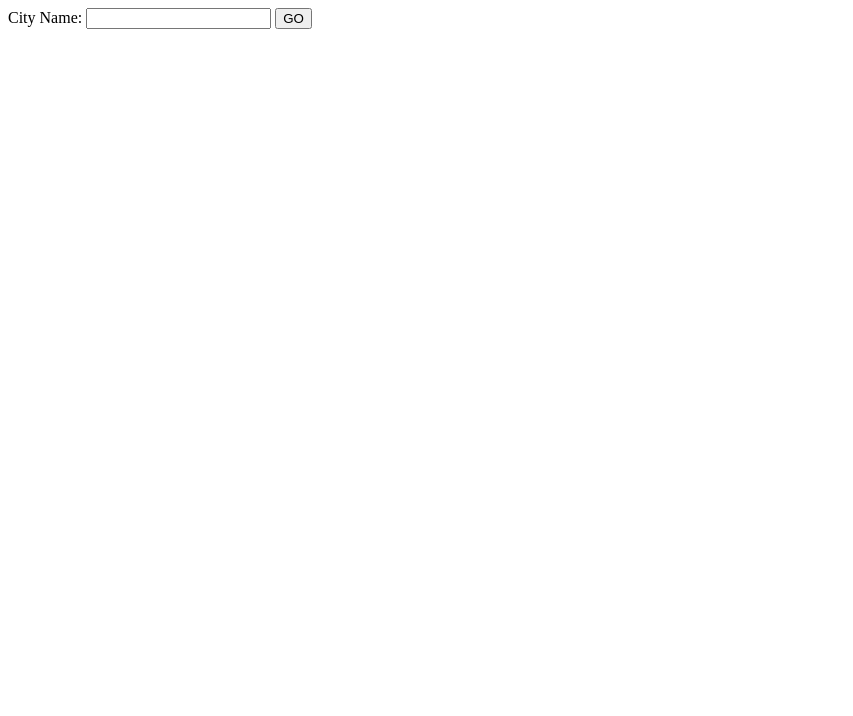
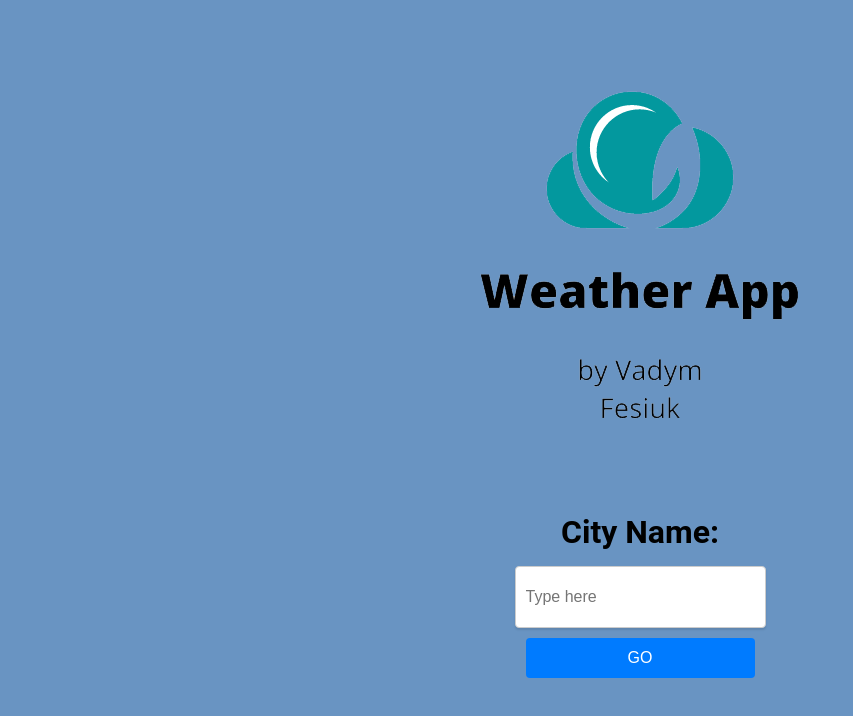
Before and after one commit to VadymFES/WeatherProject, a website: page index.html in a window 1280 px wide. Shown: the whole page, without its empty margins (0-853 px from the left). Drawn offline with Linux system fonts and the light colour scheme.

Commit message:
initial commit

```diff
--- a/index.html
+++ b/index.html
@@ -1,20 +1,85 @@
 <!DOCTYPE html>
 <html lang="en">
+
 <head>
     <meta charset="UTF-8">
     <meta http-equiv="X-UA-Compatible" content="IE=edge">
     <meta name="viewport" content="width=device-width, initial-scale=1.0">
+    <link rel="stylesheet" href="style.css">
     <title>Weather app</title>
+
+    <style>
+
+body {
+            background-color: #6994c2;
+            font-family: 'Roboto', sans-serif;
+            font-size: 16px;
+            line-height: 1.5;
+            color: #333;
+        }
+
+
+                /* Style the form container */
+        .flex, form {
+            display: flex;
+            justify-content: center;
+            flex-direction: column;
+            align-items: center;
+
+        }
+label {
+            font-size: 20px;
+            font-weight: 600;
+            margin-bottom: 10px;
+            font-size: xx-large;
+            color: black;
+}
+
+        /* Style the input field */
+        input[type=text] {
+            width: 100%;
+            height: 40px;
+            padding: 10px;
+            border: 1px solid #ccc;
+            border-radius: 4px;
+            margin-bottom: 10px;
+            font-size: 16px;
+            box-shadow: 0px 2px 2px rgba(0, 0, 0, 0.1);
+        }
+
+        /* Style the submit button */
+        button[type=submit] {
+            width: 100%;
+            height: 40px;
+            background-color: #007bff;
+            color: white;
+            border: none;
+            border-radius: 4px;
+            font-size: 16px;
+            cursor: pointer;
+            transition: background-color 0.3s ease-in-out;
+        }
+
+        /* Style the submit button on hover */
+        button[type=submit]:hover {
+            background-color: #0069d9;
+        }
+    </style>
+
+
 </head>
+
 <body>
+    <div class="flex">
+        <img src="public/Weather_App.png" alt="img">
 
-<form action="/" method="post">
+        <form action="/" method="post">
+            <label for="cityInput">City Name: </label>
+            <input id="cityInput" type="text" name="cityName" placeholder="Type here">
+            <button type="submit"> GO</button>
 
-    <label for="cityInput">City Name: </label>
-    <input id= "cityInput" type="text" name="cityName">
-    <button type="submit"> GO</button>
+        </form>
+    </div>
+</body>
 
-</form>
-
-</body>
 </html>
```
Also changed, not shown: app.js (+6 -1 lines), public/Weather_App.png (added).
